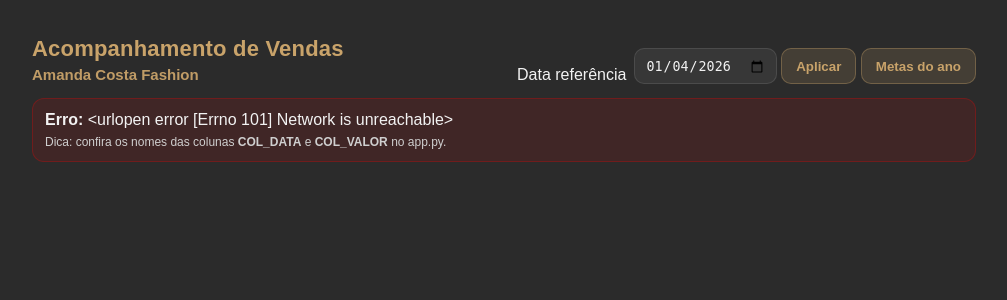
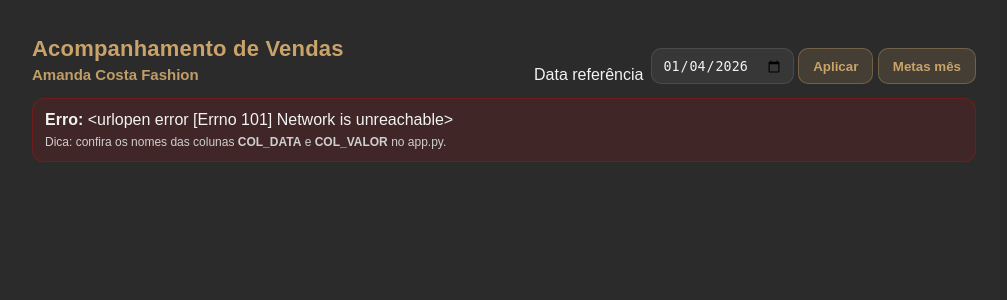
Before and after one commit to amandacostafashion/painel-vendas, a Flask app: page / in a window 1280 px wide. Shown: the top 300 px of the page, without its empty margins (136-1143 px from the left). Run offline with Flask 3, Linux system fonts and the light colour scheme; data that the repository does not hold is empty.

Commit message:
Update dashboard.html

```diff
--- a/templates/dashboard.html
+++ b/templates/dashboard.html
@@ -28,7 +28,7 @@
         <div class="ref-row">
           <input type="date" name="ref" value="{{ ref }}">
           <button class="btn">Aplicar</button>
-          <button type="button" class="btn btn-secondary" id="btnMetasResumo">Metas do ano</button>
+          <button type="button" class="btn btn-secondary" id="btnMetasResumo">Metas mês</button>
         </div>
       </form>
     </header>
```
